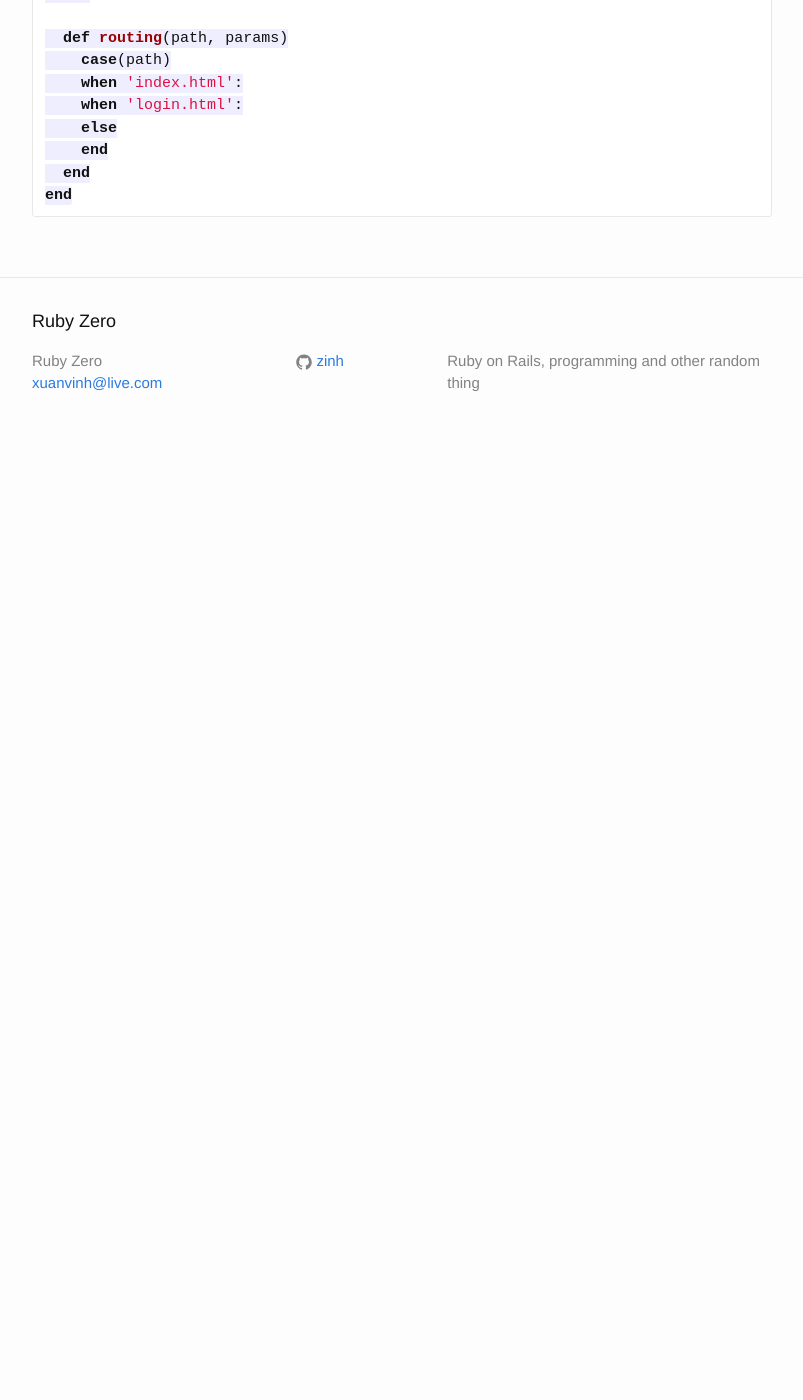
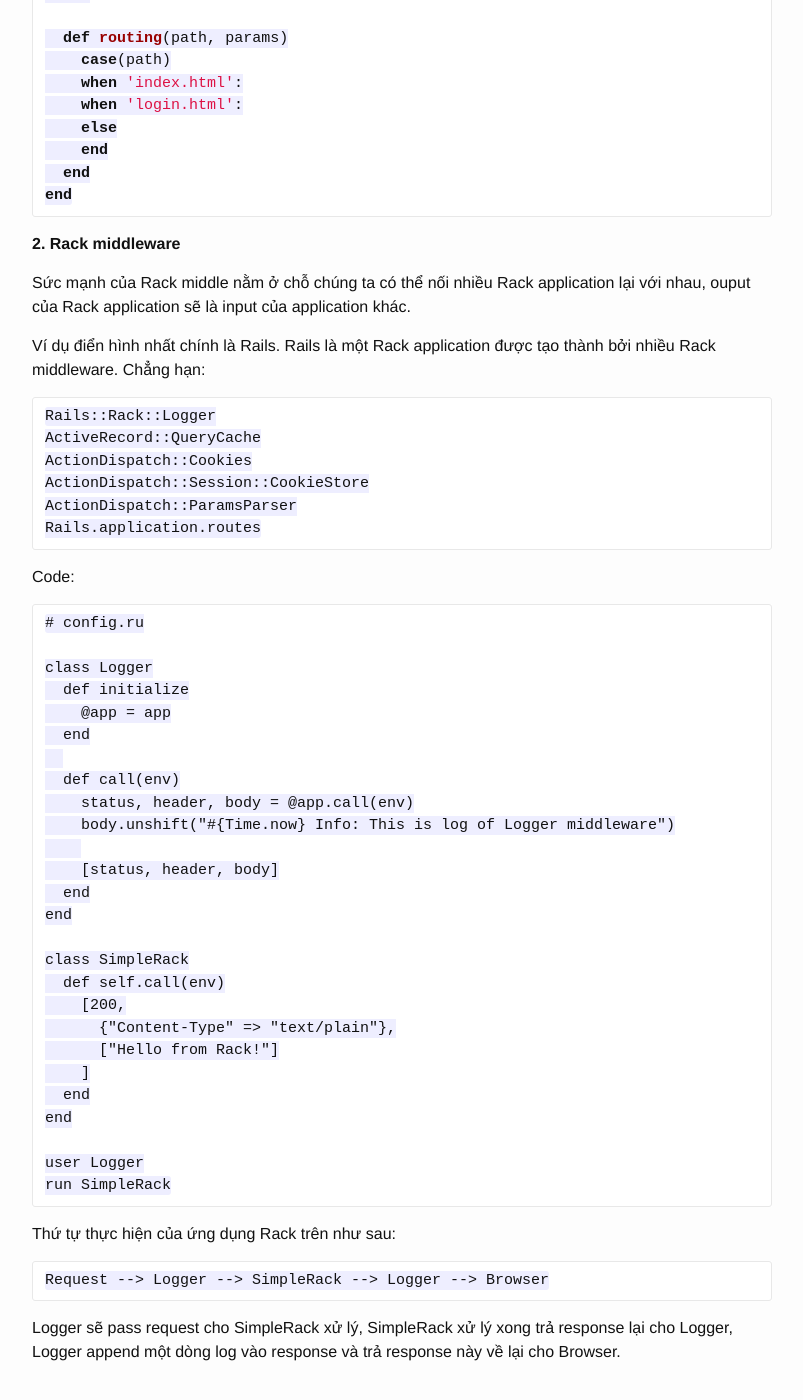
Before and after one commit to zinh/zinh.github.io, a Jekyll site: the page built from _posts/2014-10-02-gioi-thieu-ruby-rack.markdown, in a window 1280 px wide and 1400 px high, scrolled down 3003 px. Shown: the whole window, without its empty margins (238-1041 px from the left). Built offline with Jekyll 4.4.1, drawn with Linux system fonts in a browser that asks for light colours; before the commit the page ends 3458 px from its top, so only the background shows below that; some of the changed text lies outside the part shown.

Commit message:
update rack

````diff
--- a/_posts/2014-10-02-gioi-thieu-ruby-rack.markdown
+++ b/_posts/2014-10-02-gioi-thieu-ruby-rack.markdown
@@ -16,7 +16,7 @@
 
 Rack là một thư viện được viết bằng Ruby, giúp đơn giản hóa việc xử lý http request/response.
 
-__1. Rack application là gì?__
+__1. Ứng dụng Rack đơn giản__
 
 Một Rack application có cấu trúc rất đơn giản: nó là một Ruby Object, định nghĩa hàm call. Hàm call này có tham số là một request và trả về response.
 
@@ -141,3 +141,56 @@
   end
 end
 ```
+
+__2. Rack middleware__
+
+Sức mạnh của Rack middle nằm ở chỗ chúng ta có thể nối nhiều Rack application lại với nhau, ouput của Rack application sẽ là input của application khác.
+
+Ví dụ điển hình nhất chính là Rails. Rails là một Rack application được tạo thành bởi nhiều Rack middleware. Chẳng hạn:
+```
+Rails::Rack::Logger
+ActiveRecord::QueryCache
+ActionDispatch::Cookies
+ActionDispatch::Session::CookieStore
+ActionDispatch::ParamsParser
+Rails.application.routes
+```
+
+Code:
+
+```
+# config.ru
+
+class Logger
+  def initialize
+    @app = app
+  end
+
+  def call(env)
+    status, header, body = @app.call(env)
+    body.unshift("#{Time.now} Info: This is log of Logger middleware")
+
+    [status, header, body]
+  end
+end
+
+class SimpleRack
+  def self.call(env)
+    [200,
+      {"Content-Type" => "text/plain"},
+      ["Hello from Rack!"]
+    ]
+  end
+end
+
+user Logger
+run SimpleRack
+```
+
+Thứ tự thực hiện của ứng dụng Rack trên như sau:
+
+```
+Request --> Logger --> SimpleRack --> Logger --> Browser
+```
+
+Logger sẽ pass request cho SimpleRack xử lý, SimpleRack xử lý xong trả response lại cho Logger, Logger append một dòng log vào response và trả response này về lại cho Browser.
````
